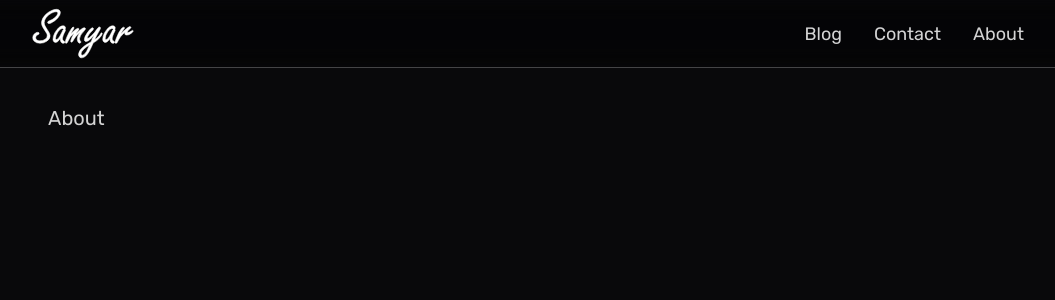
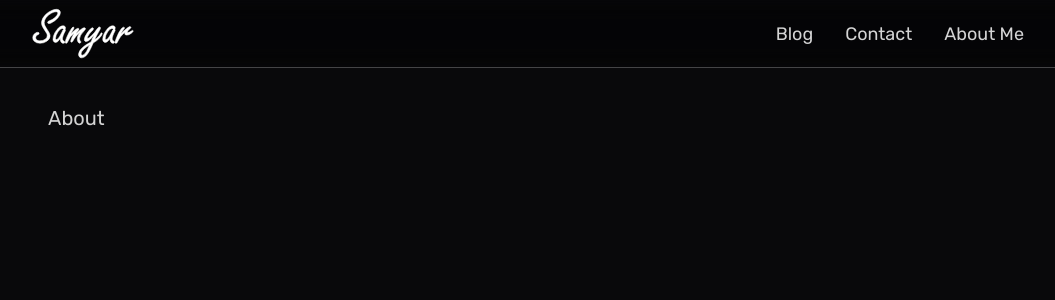
Before and after one commit to samyarkd/samyar, a Next.js app: page /about in a window 1280 px wide. Shown: the top 300 px of the page, without its empty margins (112-1167 px from the left). Built offline with nearby package versions, Linux system fonts and the light colour scheme.

Commit message:
refact: move the link to another file

```diff
--- a/src/components/layouts/header.tsx
+++ b/src/components/layouts/header.tsx
@@ -2,6 +2,7 @@ import { MobileMenu } from '@/components/layouts/mobile-menu'
 import clsx from 'clsx'
 import Link from 'next/link'
 import { SamyarSvg } from './samyar-svg'
+import { nav } from '@/utils/nav'
 
 const Header = () => {
   return (
@@ -15,15 +16,15 @@ const Header = () => {
           <MobileMenu />
 
           <ul className="ms-auto hidden gap-8 sm:flex sm:items-baseline">
-            <Link href="/blog" className={clsx('text-lg')}>
-              Blog
-            </Link>
-            <Link href="/contact" className={clsx('text-lg')}>
-              Contact
-            </Link>
-            <Link href="/about" className={clsx('text-lg')}>
-              About
-            </Link>
+            {nav.map((link) => (
+              <Link
+                key={link.path}
+                href={link.path}
+                className={clsx('text-lg')}
+              >
+                {link.label}
+              </Link>
+            ))}
           </ul>
         </header>
       </div>
--- a/src/components/layouts/mobile-menu.tsx
+++ b/src/components/layouts/mobile-menu.tsx
@@ -6,21 +6,7 @@ import { usePathname } from 'next/navigation'
 import { useEffect, useState } from 'react'
 import TransitionHelper from '../transition/transition-helper'
 import { AnimatePresence } from 'framer-motion'
-
-const nav = [
-  {
-    label: 'Blog',
-    path: '/blog'
-  },
-  {
-    label: 'Contact',
-    path: '#contact'
-  },
-  {
-    label: 'About Me',
-    path: '/about'
-  }
-]
+import { nav } from '@/utils/nav'
 
 export const MobileMenu = () => {
   const [open, setOpen] = useState(false)
@@ -87,6 +73,7 @@ export const MobileMenu = () => {
             >
               {nav.map((link) => (
                 <Link
+                  key={link.path}
                   href={link.path}
                   className={clsx(
                     'w-full rounded px-2 py-1 text-lg transition hover:bg-white/20'
--- /dev/null
+++ b/src/utils/nav.ts
@@ -0,0 +1,14 @@
+export const nav = [
+  {
+    label: 'Blog',
+    path: '/blog'
+  },
+  {
+    label: 'Contact',
+    path: '#contact'
+  },
+  {
+    label: 'About Me',
+    path: '/about'
+  }
+]
```
